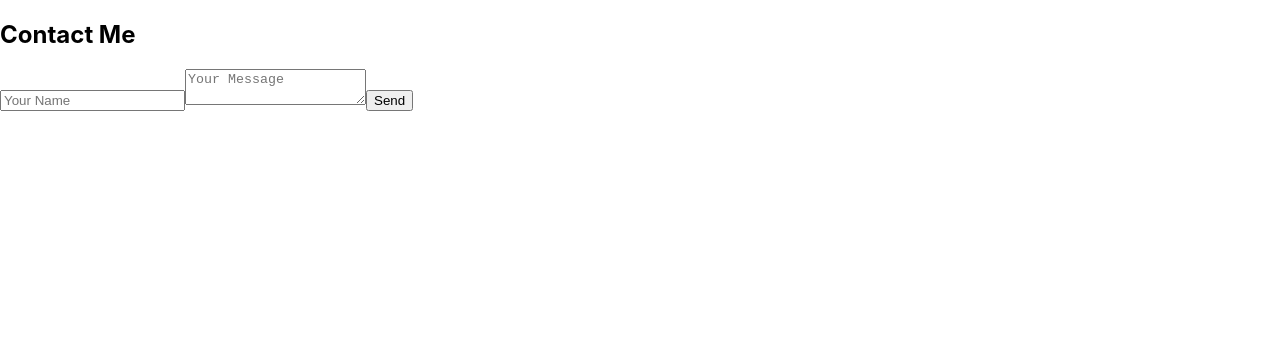
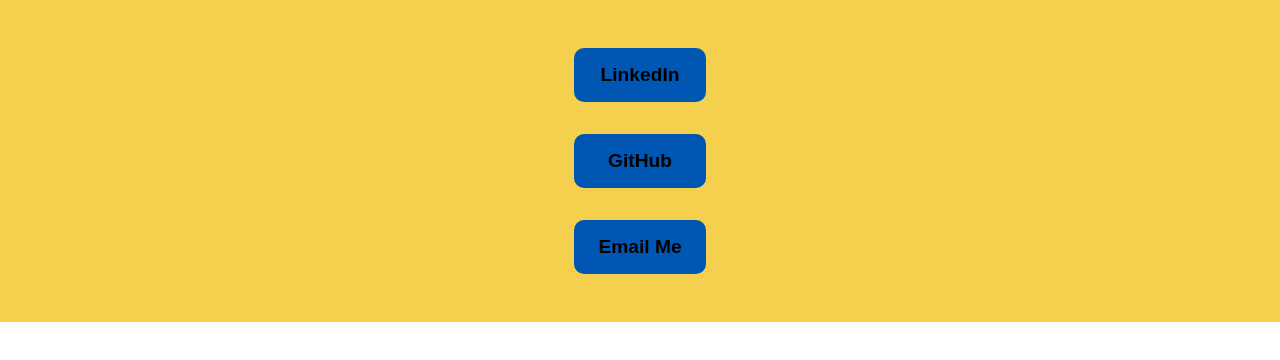
Before and after one commit to HoaCTa/personal-website, a React (Create React App) app: page /contact in a window 1280 px wide. Shown: the top 360 px of the page. Built offline with nearby package versions, Linux system fonts and the light colour scheme.

Commit message:
update about, contact, resume page

```diff
--- a/src/App.js
+++ b/src/App.js
@@ -16,7 +16,7 @@ function App() {
           <Route path="/" element={<MainPage />} />
           <Route path="/about" element={<About />} />
           <Route path="/experience" element={<Experience />} />
-          <Route path="/resume" element={<Resume />} />
+          {/* <Route path="/resume" element={<Resume />} /> */}
           <Route path="/contact" element={<Contact />} />
           <Route path="/projects" element={<Projects />} />{" "}
           {/* Optional if you want a dedicated page */}
--- a/src/components/Project.jsx
+++ b/src/components/Project.jsx
@@ -7,7 +7,7 @@ function Project(props) {
       <h3>{props.projectNum}</h3>
       <div className="content">
         <div className="video">
-          <video width="420" height="240" controls>
+          <video controls>
             <source src={props.projectVideo} type="video/mp4" />
             Your browser does not support the video tag.
           </video>
--- a/src/pages/About.jsx
+++ b/src/pages/About.jsx
@@ -1,11 +1,21 @@
 import React from "react";
 // import "./About.scss";
+import "../styles/About.scss";
 
 const About = () => {
   return (
-    <section className="about">
+    <section className="about-container">
       <h1>About Me</h1>
-      <p>Brief introduction about yourself, your skills, and what you do.</p>
+      <p>
+        Lorem Ipsum is simply dummy text of the printing and typesetting
+        industry. Lorem Ipsum has been the industry's standard dummy text ever
+        since the 1500s, when an unknown printer took a galley of type and
+        scrambled it to make a type specimen book. It has survived not only five
+        centuries, but also the leap into electronic typesetting, remaining
+        essentially unchanged. It was popularised in the 1960s with the release
+        of Letraset sheets containing Lorem Ipsum passages, and more recently
+        with desktop publishing software like Aldus PageMak
+      </p>
     </section>
   );
 };
--- a/src/pages/Contact.jsx
+++ b/src/pages/Contact.jsx
@@ -1,34 +1,25 @@
-import React, { useState } from "react";
-// import "./Contact.scss";
+import React from "react";
+import "../styles/Contact.scss";
 
 const Contact = () => {
-  const [name, setName] = useState("");
-  const [message, setMessage] = useState("");
-
-  const handleSubmit = (e) => {
-    e.preventDefault();
-    // Handle form submission
-    alert(`Message from ${name} sent!`);
-  };
-
   return (
-    <section className="contact">
-      <h1>Contact Me</h1>
-      <form onSubmit={handleSubmit}>
-        <input
-          type="text"
-          placeholder="Your Name"
-          value={name}
-          onChange={(e) => setName(e.target.value)}
-        />
-        <textarea
-          placeholder="Your Message"
-          value={message}
-          onChange={(e) => setMessage(e.target.value)}
-        />
-        <button type="submit">Send</button>
-      </form>
-    </section>
+    <div className="contact-container">
+      <a
+        href="https://www.linkedin.com/in/hoata/"
+        target="_blank"
+        rel="noopener noreferrer"
+      >
+        LinkedIn
+      </a>
+      <a
+        href="https://github.com/HoaCTa"
+        target="_blank"
+        rel="noopener noreferrer"
+      >
+        GitHub
+      </a>
+      <a href="mailto:hoata.cam@gmail.com">Email Me</a>
+    </div>
   );
 };
 
--- a/src/pages/MainPage.jsx
+++ b/src/pages/MainPage.jsx
@@ -4,6 +4,7 @@ import { Link } from "react-router-dom";
 // import Projects from "../components/Projects";
 import "../styles/MainPage.scss";
 import Project from "../components/Project";
+import resume from "../assets/Resume_Hoa_Ta.pdf";
 
 const MainPage = () => {
   return (
@@ -22,7 +23,9 @@ const MainPage = () => {
           </li>
 
           <li>
-            <Link to="/resume">Resume</Link>
+            <a href={resume} download="Resume_Hoa_Ta.pdf">
+              Download Resume
+            </a>
           </li>
         </ul>
       </nav>
@@ -66,6 +69,14 @@ const MainPage = () => {
         projectDescription="This is a description of project 2. By using these variables, we can easily reuse the values across multiple CSS rules. By using these variables, we can easily reuse the values across multiple CSS rules"
         projectGitHubLink="https://github.com/username/project1"
       />
+
+      <Project
+        projectNum="Project 3"
+        projectVideo="path/to/video.mp4"
+        projectSkills={["JavaScript", "React", "CSS", "Java", "HTML"]} // Skills are passed as an array
+        projectDescription="This is a description of project 3. By using these variables, we can easily reuse the values across multiple CSS rules. By using these variables, we can easily reuse the values across multiple CSS rules. By using these variables, we can easily reuse the values across multiple CSS rules. By using these variables, we can easily reuse the values across multiple CSS rules"
+        projectGitHubLink="https://github.com/username/project1"
+      />
     </div>
   );
 };
--- /dev/null
+++ b/src/styles/About.scss
@@ -0,0 +1,16 @@
+@import "./variables";
+@import "./mixins";
+
+.about-container {
+  @include flexCenter(column);
+  padding: 2rem;
+  background-color: $yellow;
+  font-family: "Arial", sans-serif;
+  font-weight: bold;
+
+  p {
+    font-size: 1.2rem;
+    color: $gray-950;
+    line-height: 1.5rem;
+  }
+}
--- /dev/null
+++ b/src/styles/Contact.scss
@@ -0,0 +1,26 @@
+@import "./variables";
+@import "./mixins";
+
+.contact-container {
+  @include flexCenter(column);
+  padding: 2rem;
+  background-color: $yellow;
+  font-family: "Arial", sans-serif;
+  font-weight: bold;
+
+  a {
+    @include flexCenter(column);
+    text-decoration: none;
+    background-color: $blue-ish;
+    color: var(--gray-500);
+    font-size: 1.2rem;
+    transition: color 0.3s ease;
+    padding: 1rem;
+    margin: 1rem;
+    width: 100px;
+    border-radius: 10px;
+    &:hover {
+      color: $yellow;
+    }
+  }
+}
--- a/src/styles/Project.scss
+++ b/src/styles/Project.scss
@@ -22,6 +22,13 @@
     margin-bottom: 10px;
     border-radius: 8px;
     transition: background-color 0.3s ease;
+
+    .video {
+      width: 100%;
+      height: auto;
+      max-width: 100%;
+      display: block;
+    }
 
     .skills button {
       color: $gray-950;
@@ -53,10 +60,11 @@
       color: $gray-950;
       text-decoration: none;
       font-weight: bold;
-
       &:hover {
-        text-decoration: underline;
         color: $yellow;
+        background-color: $blue-ish;
+        border-radius: 5px;
+        padding: 8px;
       }
     }
   }
```
Also changed, not shown: 1 other file (tests, documents, lock files or other folders).
